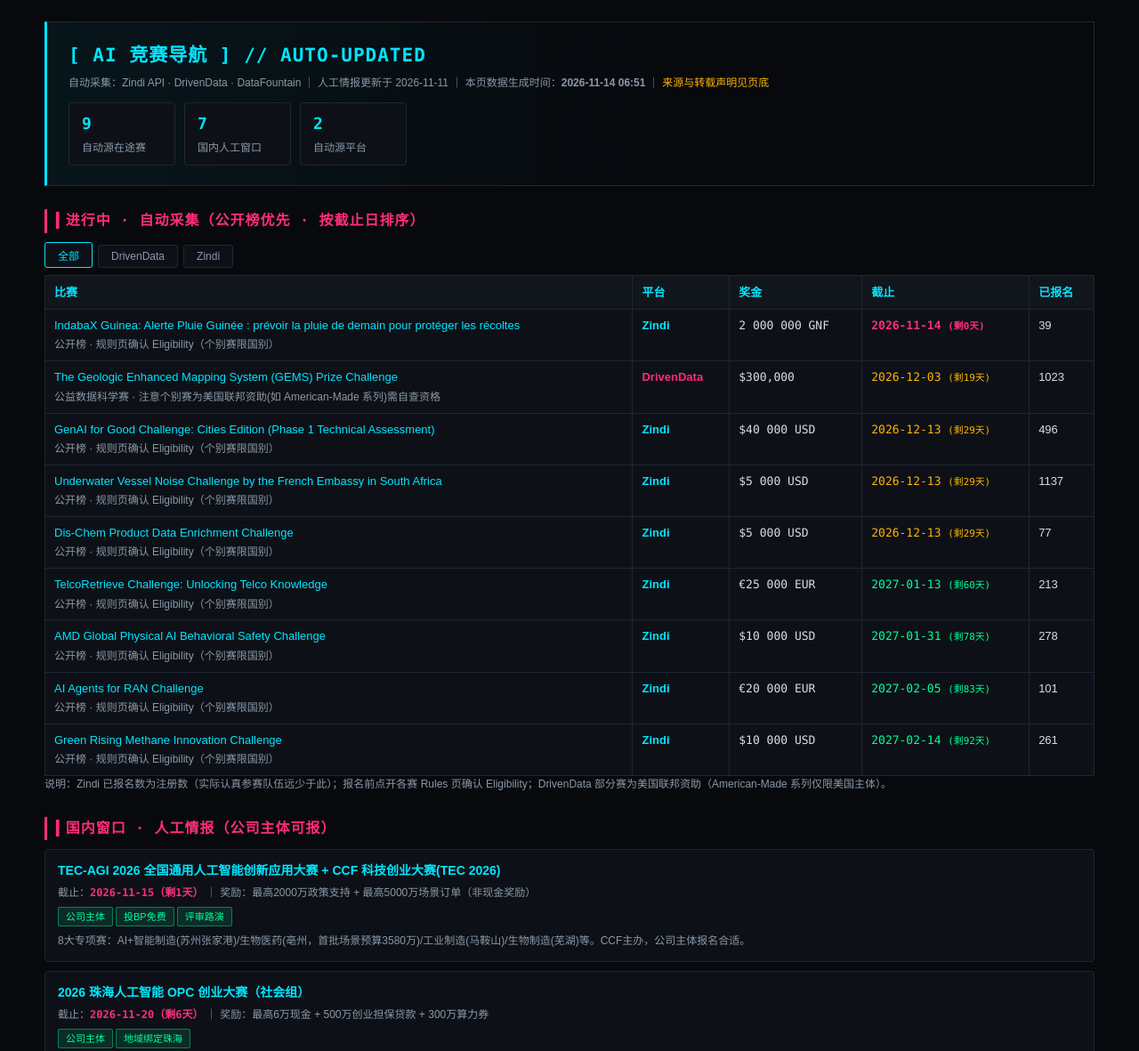
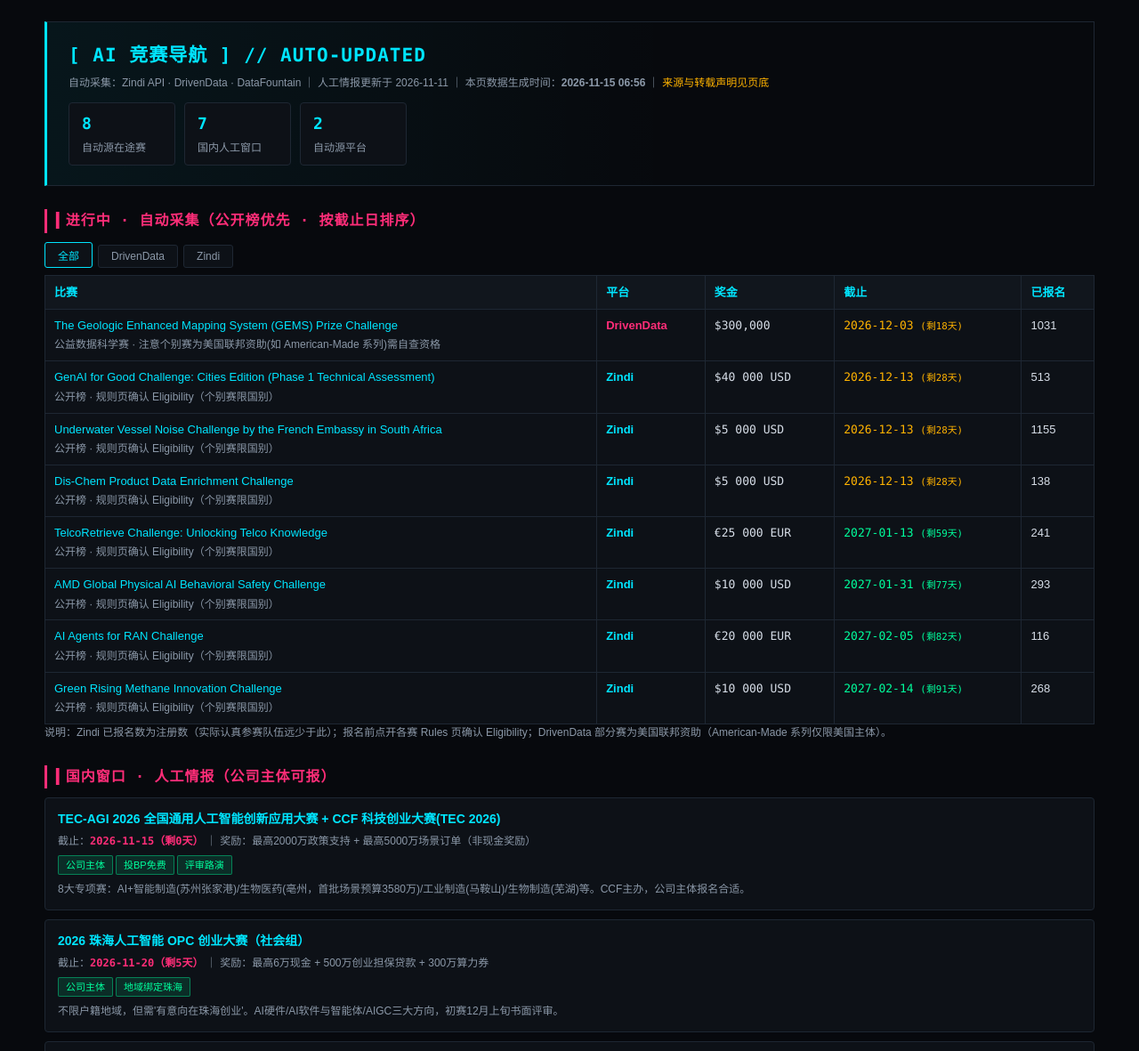
Before and after one commit to moonstack/ai-arena, a plain HTML site: page index.html in a window 1280 px wide. Shown: the top 1181 px of the page at 89% size. Drawn offline with Linux system fonts and the light colour scheme.

Commit message:
chore: auto update 2026-11-15

```diff
--- a/index.html
+++ b/index.html
@@ -55,9 +55,9 @@ footer{margin-top:32px;padding-top:14px;border-top:1px solid var(--line);color:v
 <header>
   <h1>[ AI 竞赛导航 ] // AUTO-UPDATED</h1>
   <div class="meta">自动采集：Zindi API · DrivenData · DataFountain ｜ 人工情报更新于 2026-11-11 ｜
-  本页数据生成时间：<b>2026-11-14 06:51</b> ｜ <a href="#source-note" style="color:var(--amber)">来源与转载声明见页底</a></div>
+  本页数据生成时间：<b>2026-11-15 06:56</b> ｜ <a href="#source-note" style="color:var(--amber)">来源与转载声明见页底</a></div>
   <div class="stats">
-    <div class="stat"><b>9</b><span>自动源在途赛</span></div>
+    <div class="stat"><b>8</b><span>自动源在途赛</span></div>
     <div class="stat"><b>7</b><span>国内人工窗口</span></div>
     <div class="stat"><b>2</b><span>自动源平台</span></div>
   </div>
@@ -69,21 +69,20 @@ footer{margin-top:32px;padding-top:14px;border-top:1px solid var(--line);color:v
 <div class="filters"><button class="on" data-f="ALL">全部</button><button data-f="DrivenData">DrivenData</button><button data-f="Zindi">Zindi</button></div>
 <table id="live">
 <tr><th>比赛</th><th>平台</th><th>奖金</th><th>截止</th><th>已报名</th></tr>
-<tr data-p="Zindi"><td><a href="https://zindi.africa/competitions/indabax-guniea" target="_blank">IndabaX Guinea: Alerte Pluie Guinée : prévoir la pluie de demain pour protéger les récoltes</a><br><span class="small">公开榜 · 规则页确认 Eligibility（个别赛限国别）</span></td><td><b style="color:#00e5ff">Zindi</b></td><td class="mono" style="font-family:Consolas">2 000 000 GNF</td><td><span class="urgent">2026-11-14 <small>(剩0天)</small></span></td><td>39</td></tr>
-<tr data-p="DrivenData"><td><a href="https://www.drivendata.org/competitions/306/competition-doe-gems/" target="_blank">The Geologic Enhanced Mapping System (GEMS) Prize Challenge</a><br><span class="small">公益数据科学赛 · 注意个别赛为美国联邦资助(如 American-Made 系列)需自查资格</span></td><td><b style="color:#ff2d78">DrivenData</b></td><td class="mono" style="font-family:Consolas">$300,000</td><td><span class="soon">2026-12-03 <small>(剩19天)</small></span></td><td>1023</td></tr>
-<tr data-p="Zindi"><td><a href="https://zindi.africa/competitions/GenAI-for-Good-Challenge" target="_blank">GenAI for Good Challenge: Cities Edition (Phase 1 Technical Assessment)</a><br><span class="small">公开榜 · 规则页确认 Eligibility（个别赛限国别）</span></td><td><b style="color:#00e5ff">Zindi</b></td><td class="mono" style="font-family:Consolas">$40 000 USD</td><td><span class="soon">2026-12-13 <small>(剩29天)</small></span></td><td>496</td></tr>
-<tr data-p="Zindi"><td><a href="https://zindi.africa/competitions/french-embassy-underwater-vessel-noise-challenge" target="_blank">Underwater Vessel Noise Challenge by the French Embassy in South Africa</a><br><span class="small">公开榜 · 规则页确认 Eligibility（个别赛限国别）</span></td><td><b style="color:#00e5ff">Zindi</b></td><td class="mono" style="font-family:Consolas">$5 000 USD</td><td><span class="soon">2026-12-13 <small>(剩29天)</small></span></td><td>1137</td></tr>
-<tr data-p="Zindi"><td><a href="https://zindi.africa/competitions/dischem-product-data-entichment-challenge" target="_blank">Dis-Chem Product Data Enrichment Challenge</a><br><span class="small">公开榜 · 规则页确认 Eligibility（个别赛限国别）</span></td><td><b style="color:#00e5ff">Zindi</b></td><td class="mono" style="font-family:Consolas">$5 000 USD</td><td><span class="soon">2026-12-13 <small>(剩29天)</small></span></td><td>77</td></tr>
-<tr data-p="Zindi"><td><a href="https://zindi.africa/competitions/telcoretrieve-challenge-unlocking-telco-knowledge" target="_blank">TelcoRetrieve Challenge: Unlocking Telco Knowledge</a><br><span class="small">公开榜 · 规则页确认 Eligibility（个别赛限国别）</span></td><td><b style="color:#00e5ff">Zindi</b></td><td class="mono" style="font-family:Consolas">€25 000 EUR</td><td><span class="far">2027-01-13 <small>(剩60天)</small></span></td><td>213</td></tr>
-<tr data-p="Zindi"><td><a href="https://zindi.africa/competitions/amd-global-physical-ai-safety-challenge" target="_blank">AMD Global Physical AI Behavioral Safety Challenge</a><br><span class="small">公开榜 · 规则页确认 Eligibility（个别赛限国别）</span></td><td><b style="color:#00e5ff">Zindi</b></td><td class="mono" style="font-family:Consolas">$10 000 USD</td><td><span class="far">2027-01-31 <small>(剩78天)</small></span></td><td>278</td></tr>
-<tr data-p="Zindi"><td><a href="https://zindi.africa/competitions/ai-agents-for-ran-challenge" target="_blank">AI Agents for RAN Challenge</a><br><span class="small">公开榜 · 规则页确认 Eligibility（个别赛限国别）</span></td><td><b style="color:#00e5ff">Zindi</b></td><td class="mono" style="font-family:Consolas">€20 000 EUR</td><td><span class="far">2027-02-05 <small>(剩83天)</small></span></td><td>101</td></tr>
-<tr data-p="Zindi"><td><a href="https://zindi.africa/competitions/green-rising-methane-innovation-challenge" target="_blank">Green Rising Methane Innovation Challenge</a><br><span class="small">公开榜 · 规则页确认 Eligibility（个别赛限国别）</span></td><td><b style="color:#00e5ff">Zindi</b></td><td class="mono" style="font-family:Consolas">$10 000 USD</td><td><span class="far">2027-02-14 <small>(剩92天)</small></span></td><td>261</td></tr>
+<tr data-p="DrivenData"><td><a href="https://www.drivendata.org/competitions/306/competition-doe-gems/" target="_blank">The Geologic Enhanced Mapping System (GEMS) Prize Challenge</a><br><span class="small">公益数据科学赛 · 注意个别赛为美国联邦资助(如 American-Made 系列)需自查资格</span></td><td><b style="color:#ff2d78">DrivenData</b></td><td class="mono" style="font-family:Consolas">$300,000</td><td><span class="soon">2026-12-03 <small>(剩18天)</small></span></td><td>1031</td></tr>
+<tr data-p="Zindi"><td><a href="https://zindi.africa/competitions/GenAI-for-Good-Challenge" target="_blank">GenAI for Good Challenge: Cities Edition (Phase 1 Technical Assessment)</a><br><span class="small">公开榜 · 规则页确认 Eligibility（个别赛限国别）</span></td><td><b style="color:#00e5ff">Zindi</b></td><td class="mono" style="font-family:Consolas">$40 000 USD</td><td><span class="soon">2026-12-13 <small>(剩28天)</small></span></td><td>513</td></tr>
+<tr data-p="Zindi"><td><a href="https://zindi.africa/competitions/french-embassy-underwater-vessel-noise-challenge" target="_blank">Underwater Vessel Noise Challenge by the French Embassy in South Africa</a><br><span class="small">公开榜 · 规则页确认 Eligibility（个别赛限国别）</span></td><td><b style="color:#00e5ff">Zindi</b></td><td class="mono" style="font-family:Consolas">$5 000 USD</td><td><span class="soon">2026-12-13 <small>(剩28天)</small></span></td><td>1155</td></tr>
+<tr data-p="Zindi"><td><a href="https://zindi.africa/competitions/dischem-product-data-entichment-challenge" target="_blank">Dis-Chem Product Data Enrichment Challenge</a><br><span class="small">公开榜 · 规则页确认 Eligibility（个别赛限国别）</span></td><td><b style="color:#00e5ff">Zindi</b></td><td class="mono" style="font-family:Consolas">$5 000 USD</td><td><span class="soon">2026-12-13 <small>(剩28天)</small></span></td><td>138</td></tr>
+<tr data-p="Zindi"><td><a href="https://zindi.africa/competitions/telcoretrieve-challenge-unlocking-telco-knowledge" target="_blank">TelcoRetrieve Challenge: Unlocking Telco Knowledge</a><br><span class="small">公开榜 · 规则页确认 Eligibility（个别赛限国别）</span></td><td><b style="color:#00e5ff">Zindi</b></td><td class="mono" style="font-family:Consolas">€25 000 EUR</td><td><span class="far">2027-01-13 <small>(剩59天)</small></span></td><td>241</td></tr>
+<tr data-p="Zindi"><td><a href="https://zindi.africa/competitions/amd-global-physical-ai-safety-challenge" target="_blank">AMD Global Physical AI Behavioral Safety Challenge</a><br><span class="small">公开榜 · 规则页确认 Eligibility（个别赛限国别）</span></td><td><b style="color:#00e5ff">Zindi</b></td><td class="mono" style="font-family:Consolas">$10 000 USD</td><td><span class="far">2027-01-31 <small>(剩77天)</small></span></td><td>293</td></tr>
+<tr data-p="Zindi"><td><a href="https://zindi.africa/competitions/ai-agents-for-ran-challenge" target="_blank">AI Agents for RAN Challenge</a><br><span class="small">公开榜 · 规则页确认 Eligibility（个别赛限国别）</span></td><td><b style="color:#00e5ff">Zindi</b></td><td class="mono" style="font-family:Consolas">€20 000 EUR</td><td><span class="far">2027-02-05 <small>(剩82天)</small></span></td><td>116</td></tr>
+<tr data-p="Zindi"><td><a href="https://zindi.africa/competitions/green-rising-methane-innovation-challenge" target="_blank">Green Rising Methane Innovation Challenge</a><br><span class="small">公开榜 · 规则页确认 Eligibility（个别赛限国别）</span></td><td><b style="color:#00e5ff">Zindi</b></td><td class="mono" style="font-family:Consolas">$10 000 USD</td><td><span class="far">2027-02-14 <small>(剩91天)</small></span></td><td>268</td></tr>
 </table>
 <p class="small">说明：Zindi 已报名数为注册数（实际认真参赛队伍远少于此）；报名前点开各赛 Rules 页确认 Eligibility；DrivenData 部分赛为美国联邦资助（American-Made 系列仅限美国主体）。</p>
 
 <h2>▍国内窗口 · 人工情报（公司主体可报）</h2>
-<div class="card"><h3><a href="https://ccf.org.cn/tec2026suzhou" target="_blank">TEC-AGI 2026 全国通用人工智能创新应用大赛 + CCF 科技创业大赛(TEC 2026)</a></h3><div class="small">截止：<span class="urgent">2026-11-15（剩1天）</span> ｜ 奖励：最高2000万政策支持 + 最高5000万场景订单（非现金奖励）</div><div style="margin:4px 0"><span class="t-go tag">公司主体</span><span class="t-go tag">投BP免费</span><span class="t-go tag">评审路演</span></div><div class="small">8大专项赛：AI+智能制造(苏州张家港)/生物医药(亳州，首批场景预算3580万)/工业制造(马鞍山)/生物制造(芜湖)等。CCF主办，公司主体报名合适。</div></div>
-<div class="card"><h3><a href="https://zhrsj.zhuhai.gov.cn/zw/zdlyxxgk/gzdt/content/post_3955717.html" target="_blank">2026 珠海人工智能 OPC 创业大赛（社会组）</a></h3><div class="small">截止：<span class="urgent">2026-11-20（剩6天）</span> ｜ 奖励：最高6万现金 + 500万创业担保贷款 + 300万算力券</div><div style="margin:4px 0"><span class="t-go tag">公司主体</span><span class="t-go tag">地域绑定珠海</span></div><div class="small">不限户籍地域，但需&#x27;有意向在珠海创业&#x27;。AI硬件/AI软件与智能体/AIGC三大方向，初赛12月上旬书面评审。</div></div>
+<div class="card"><h3><a href="https://ccf.org.cn/tec2026suzhou" target="_blank">TEC-AGI 2026 全国通用人工智能创新应用大赛 + CCF 科技创业大赛(TEC 2026)</a></h3><div class="small">截止：<span class="urgent">2026-11-15（剩0天）</span> ｜ 奖励：最高2000万政策支持 + 最高5000万场景订单（非现金奖励）</div><div style="margin:4px 0"><span class="t-go tag">公司主体</span><span class="t-go tag">投BP免费</span><span class="t-go tag">评审路演</span></div><div class="small">8大专项赛：AI+智能制造(苏州张家港)/生物医药(亳州，首批场景预算3580万)/工业制造(马鞍山)/生物制造(芜湖)等。CCF主办，公司主体报名合适。</div></div>
+<div class="card"><h3><a href="https://zhrsj.zhuhai.gov.cn/zw/zdlyxxgk/gzdt/content/post_3955717.html" target="_blank">2026 珠海人工智能 OPC 创业大赛（社会组）</a></h3><div class="small">截止：<span class="urgent">2026-11-20（剩5天）</span> ｜ 奖励：最高6万现金 + 500万创业担保贷款 + 300万算力券</div><div style="margin:4px 0"><span class="t-go tag">公司主体</span><span class="t-go tag">地域绑定珠海</span></div><div class="small">不限户籍地域，但需&#x27;有意向在珠海创业&#x27;。AI硬件/AI软件与智能体/AIGC三大方向，初赛12月上旬书面评审。</div></div>
 <div class="card"><h3><a href="https://www.163.com/dy/article/LBAD8SJU0511D3QS.html" target="_blank">魔搭 AI∞ 开发者创作大赛 · 第三期「AI 造游戏」</a></h3><div class="small">截止：<span class="t-mid tag">滚动报名 · 见官网</span> ｜ 奖励：最高15,000元现金 + 硬件设备</div><div style="margin:4px 0"><span class="t-go tag">AI游戏</span><span class="t-go tag">作品评审</span><span class="t-go tag">月度赛</span></div><div class="small">魔搭社区+Qoder+盛趣游戏联合发起。用AI创作原创游戏发布到魔搭创空间。11月初启动，每月一个主题，滚动开赛。</div></div>
 <div class="card"><h3><a href="https://mp.weixin.qq.com/s?__biz=MjM5NjUwNzg4Mg==&amp;mid=2702242671&amp;idx=2&amp;sn=92ed1e5a725c4ae3c8eb5f435898e630" target="_blank">2026 波克 AI 游戏创作大赛（BOKE NEW WAVE）</a></h3><div class="small">截止：<span class="t-mid tag">滚动报名 · 见官网</span> ｜ 奖励：入围30强每队最高6000元Token补贴 + 决赛奖金</div><div style="margin:4px 0"><span class="t-go tag">AI游戏</span><span class="t-go tag">文旅/教育题材</span><span class="t-go tag">青年向</span></div><div class="small">11月9日启动，上海线下决赛。作品评审制，波克城市主办。</div></div>
 <div class="card"><h3><a href="https://one.sipac.gov.cn/frzrk/ndaservplat/Apps/sme/index.php?s=/Activity/detail/activityid/3DED20CA-B7EA-92CD-253D-75410BACB779" target="_blank">2026 华为云 OPC 创意大赛</a></h3><div class="small">截止：<span class="t-mid tag">滚动报名 · 见官网</span> ｜ 奖励：算力券 + 全联接大会入场机会</div><div style="margin:4px 0"><span class="t-go tag">开放赛题</span><span class="t-go tag">一人公司友好</span></div><div class="small">以「OPC+AI工具」为核心做创意开发（AI原生应用/工具/智能体等），不设固定赛道，面向独立开发者和创业者。截止时间以官网为准。</div></div>
```
Also changed, not shown: data.json (+9 -20 lines).
